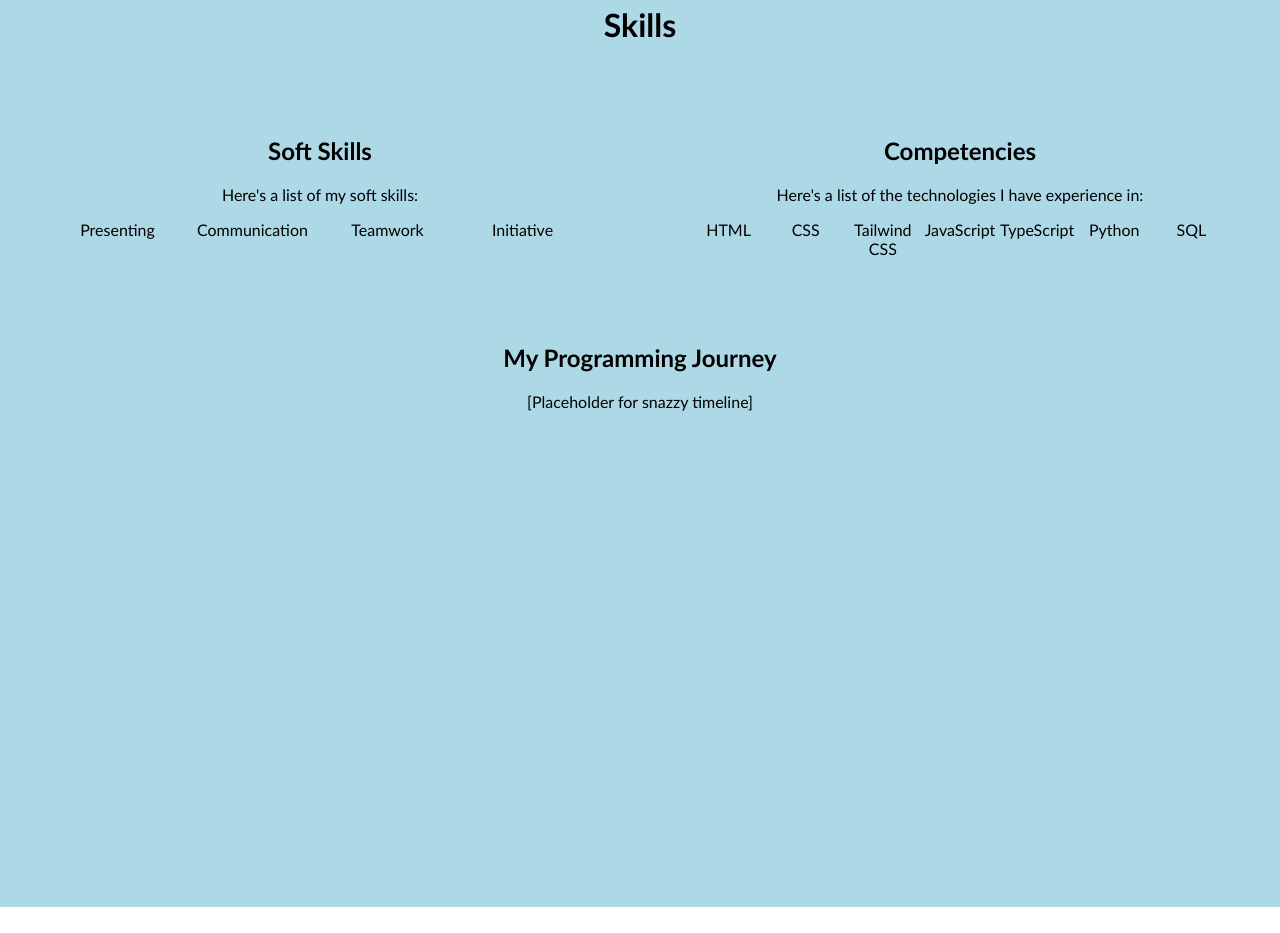
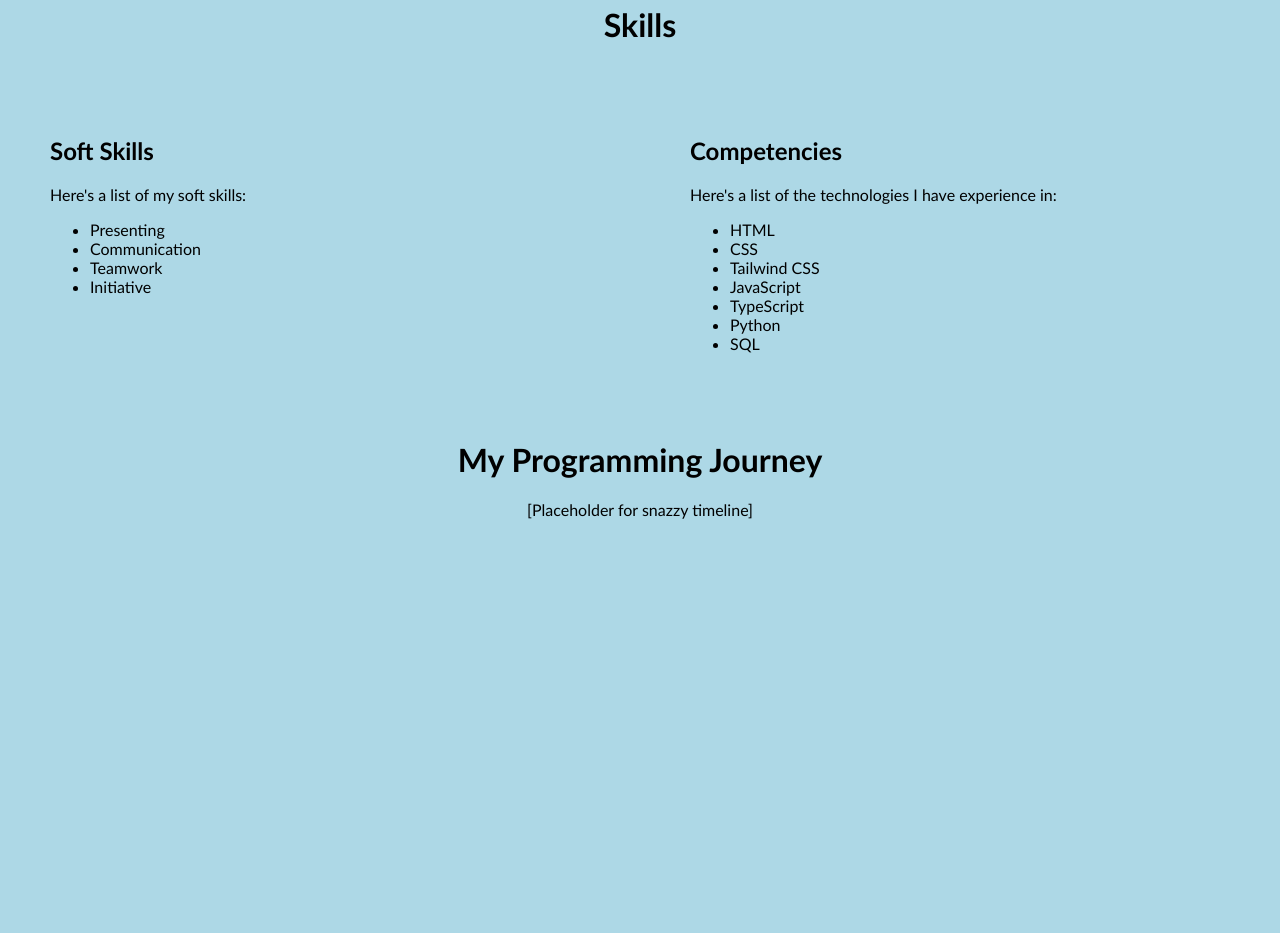
Before and after one commit to RachelFairfax/Portfolio-Site, a React (Vite) app: page /about in a window 1280 px wide. Shown: the part 820-1753 px from the top of the page. Before the commit the page ends 1727 px from the top, so only its background shows below. Built offline with nearby package versions, Linux system fonts and the light colour scheme.

Commit message:
fixed bullet point styling bug

```diff
--- a/src/components/About/Introduction.jsx
+++ b/src/components/About/Introduction.jsx
@@ -8,6 +8,7 @@ function Introduction(){
                 <div className={styles.Container}>
                 <section className={styles.Left}>
                 <h1>Introduction</h1>
+                <br/>
                 <p>Hi! I'm Rachel, a Software Engineering Degree Apprentice working for Vodafone. I have a strong preference for front-end development work, but do have some experience building backends using languages like Python, SQL and PHP.
                     you can find evidence of this on the Projects page. <br/><br/>
 
--- a/src/components/About/Skills.jsx
+++ b/src/components/About/Skills.jsx
@@ -7,9 +7,9 @@ function Skills(){
                 <h1>Skills</h1>
                 <div className={styles.Container}>
                 <section className={styles.Left}>
-                    <h1>Soft Skills</h1>
-                    <p>Here's a list of my soft skills:
-                        <ul>
+                    <h1 className={styles.LeftAlign}>Soft Skills</h1>
+                    <p className={styles.LeftAlign}>Here's a list of my soft skills:
+                        <ul className={styles.LeftAlign}>
                             <li>Presenting</li>
                             <li>Communication</li>
                             <li>Teamwork</li>
@@ -18,9 +18,9 @@ function Skills(){
                     </p>
                 </section>
                 <section className={styles.Right}>
-                    <h1>Competencies</h1>
-                    <p>Here's a list of the technologies I have experience in:
-                        <ul>
+                    <h1 className={styles.LeftAlign}>Competencies</h1>
+                    <p className={styles.LeftAlign}>Here's a list of the technologies I have experience in:
+                        <ul className={styles.LeftAlign}>
                             <li>HTML</li>
                             <li>CSS</li>
                             <li>Tailwind CSS</li>
--- a/src/components/About/Timeline.jsx
+++ b/src/components/About/Timeline.jsx
@@ -3,10 +3,10 @@ import styles from '../Layout/Layout.module.css';
 
 function Timeline(){
     return (
-        <section className={styles.Timeline}>
+        <>
             <h1>My Programming Journey</h1>
             <p>[Placeholder for snazzy timeline]</p>
-        </section>
+        </>
     )
 }
 
--- a/src/components/Layout/Layout.module.css
+++ b/src/components/Layout/Layout.module.css
@@ -22,3 +22,7 @@
     max-width: 400px;
     height: auto;
 }
+
+.LeftAlign {
+    text-align:left;
+}
--- a/src/components/Navbar/Navbar.jsx
+++ b/src/components/Navbar/Navbar.jsx
@@ -7,12 +7,12 @@ function Navbar () {
         <nav className={styles.Navbar}>
             <h1></h1>
             <h2>Navbar</h2>
-            <ul>
-                <li><Link to="/">Home</Link></li>
-                <li><Link to="/about">About</Link></li>
-                <li><Link to="/projects">Projects</Link></li>
-                <li><Link to="/certifications">Certifications</Link></li>
-                <li><Link to="/contact">Contact</Link></li>
+            <ul className={styles.NavbarUl}>
+                <li className= {styles.NavbarItem}><Link to="/">Home</Link></li>
+                <li className= {styles.NavbarItem}><Link to="/about">About</Link></li>
+                <li className= {styles.NavbarItem}><Link to="/projects">Projects</Link></li>
+                <li className= {styles.NavbarItem}><Link to="/certifications">Certifications</Link></li>
+                <li className= {styles.NavbarItem}><Link to="/contact">Contact</Link></li>
             </ul>
         </nav>
     )
--- a/src/components/Navbar/Navbar.module.css
+++ b/src/components/Navbar/Navbar.module.css
@@ -10,13 +10,13 @@ a:hover {
 
 }
 
-li {
+.NavbarItem {
     text-decoration: none;
     list-style: none;
     flex:1;
 }
 
-ul {
+.NavbarUl {
     padding-left: 0;
     display: flex;
 }
```
